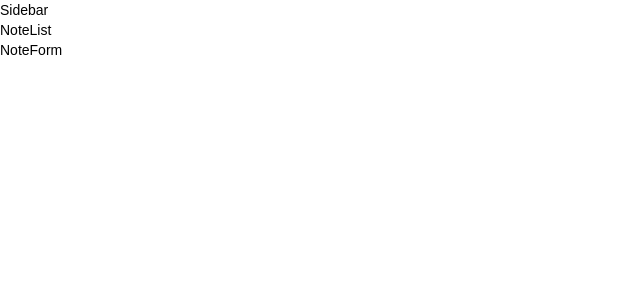
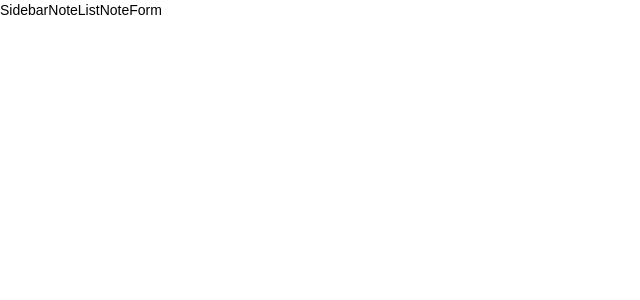
Before and after one commit to lwurl/another-noteherder, a React (Create React App) app: page / in a window 1280 px wide. Shown: the top 300 px of the page, without its empty margins (0-640 px from the left). Built offline with nearby package versions, Linux system fonts and the light colour scheme; a web font is replaced by a local one.

Commit message:
Style main using CSS in JS

```diff
--- a/src/Main.js
+++ b/src/Main.js
@@ -6,7 +6,10 @@
 
 const Main = () => {
     return (
-        <div className="Main">
+        <div
+            className="Main"
+            style={style}
+        >
             <Sidebar />
             <NoteList />
             <NoteForm />
@@ -14,4 +17,10 @@
     );
 }
 
+const style = {
+    display: 'flex',
+    height: '100vh',
+    alignItems: 'stretch',
+}
+
 export default Main;
```
